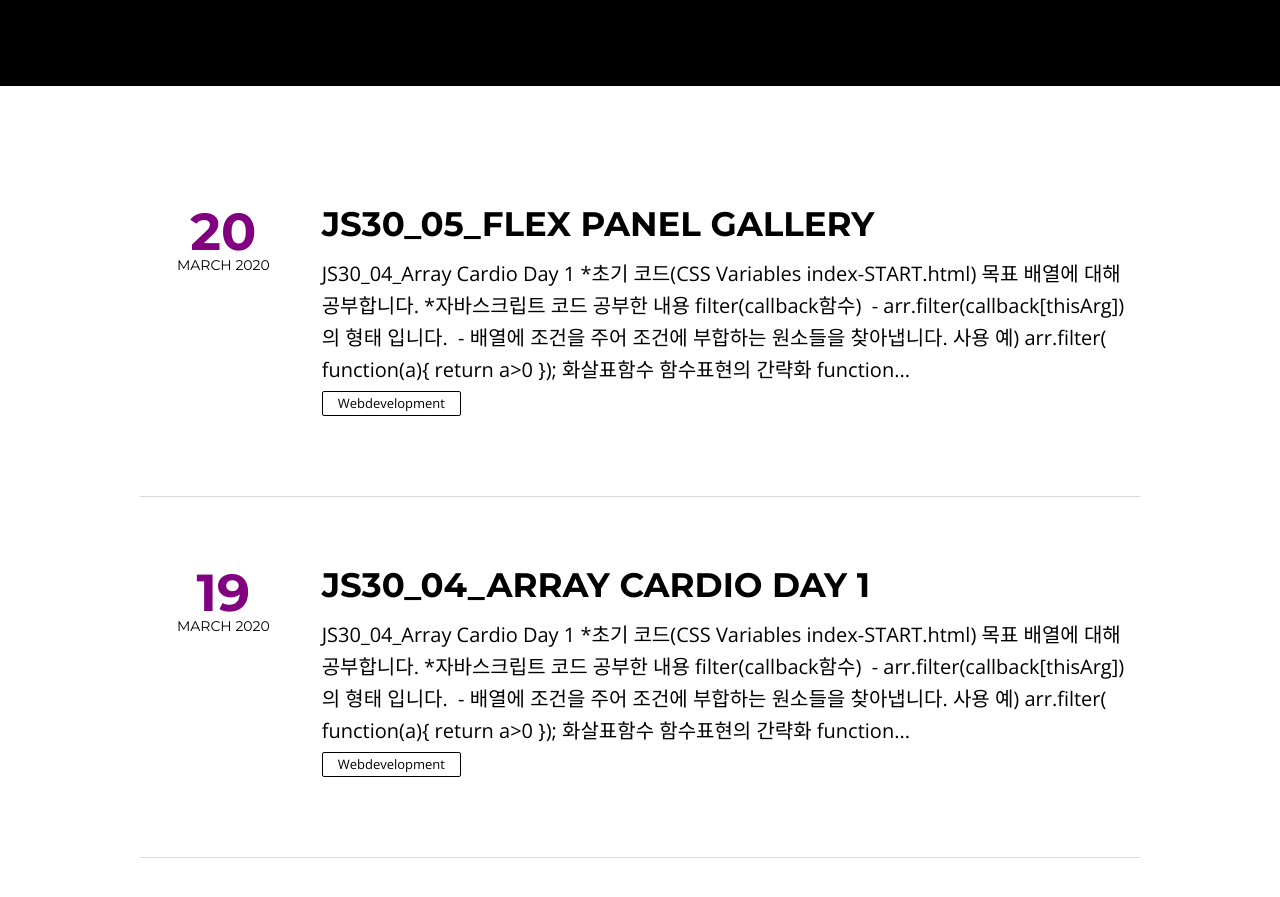
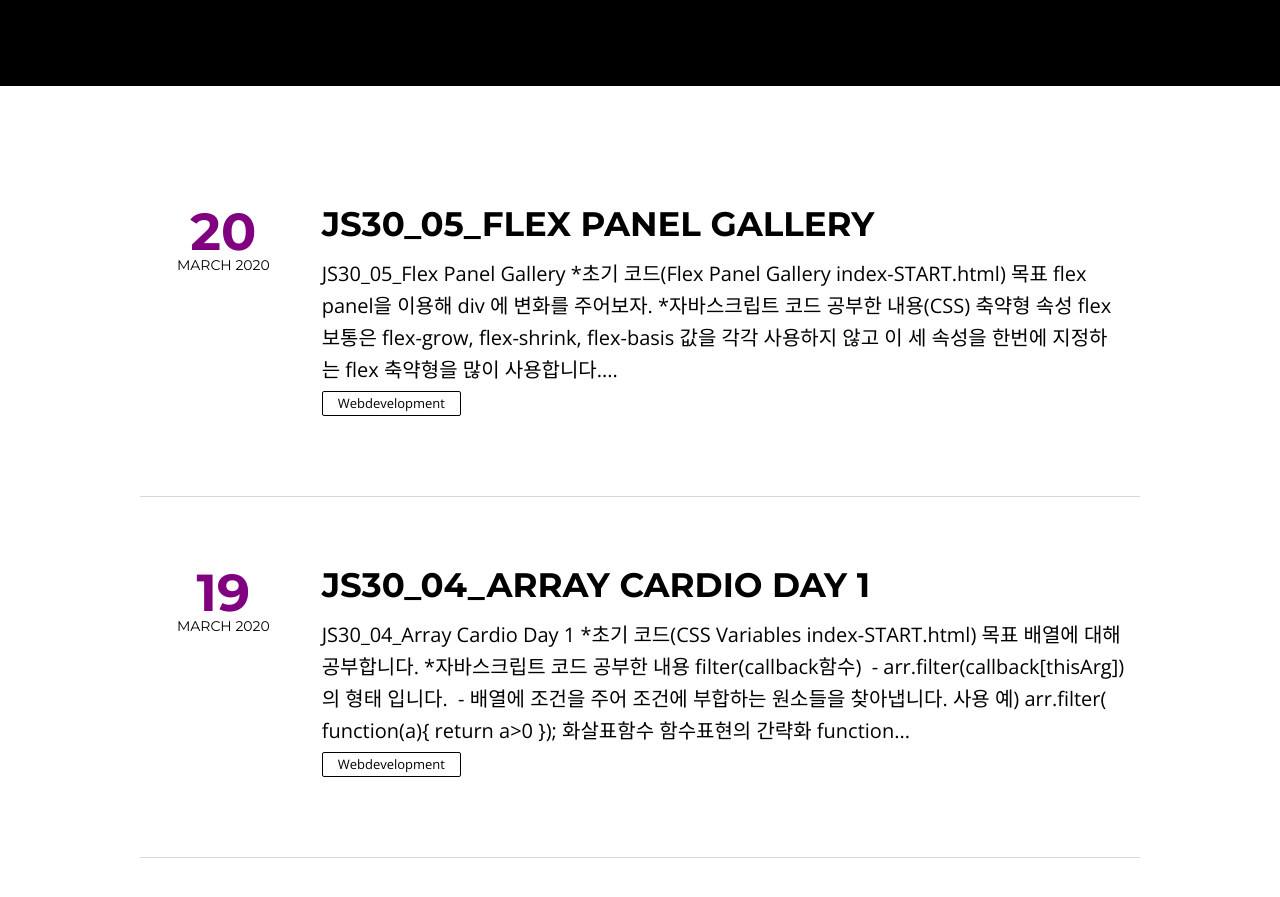
Before and after one commit to lsh58/lsh58.github.io, a Jekyll site: the page built from index.html, in a window 1280 px wide and 900 px high, scrolled down 438 px. Shown: the top 897 px of the window. Built offline with Jekyll 4.4.1, drawn with Linux system fonts in a browser that asks for light colours; nearby versions of some CDN libraries; the list of posts is cut into pages by our own code; some of the changed lines change nothing that is shown.

Commit message:
Update 2020-03-20-JS30_05_Flex Panel Gallery.md

```diff
--- a/_posts/2020-03-20-JS30_05_Flex Panel Gallery.md
+++ b/_posts/2020-03-20-JS30_05_Flex Panel Gallery.md
@@ -16,29 +16,45 @@
 
 ---
 
-# JS30_04_Array Cardio Day 1
+# JS30_05_Flex Panel Gallery
 
-*초기 코드(CSS Variables index-START.html)
+*초기 코드(Flex Panel Gallery index-START.html)
 <div class="code">
-<iframe width="100%" height="300" src="//jsfiddle.net/lsh58/0jxk6wr8/embedded/html/dark/" allowfullscreen="allowfullscreen" allowpaymentrequest frameborder="0"></iframe>
+<iframe width="100%" height="500" src="//jsfiddle.net/lsh58/em3dya0f/embedded/html,result/dark/" allowfullscreen="allowfullscreen" allowpaymentrequest frameborder="0"></iframe>
 </div>
 
 ### 목표
-배열에 대해 공부합니다.
+flex panel을 이용해 div 에 변화를 주어보자.
 
 *자바스크립트 코드
 <div class="code">
 <iframe width="100%" height="500" src="//jsfiddle.net/lsh58/0jxk6wr8/3/embedded/js/dark/" allowfullscreen="allowfullscreen" allowpaymentrequest frameborder="0"></iframe>
 </div>
 
-공부한 내용
+공부한 내용(CSS)
 
-<span class="orange">filter(callback함수)</span>
+<span class="orange">축약형 속성 flex</span>
 
- - arr.filter(callback[thisArg]) 의 형태 입니다.
- - 배열에 조건을 주어 조건에 부합하는 원소들을 찾아냅니다.
+보통은 flex-grow, flex-shrink, flex-basis  값을 각각 사용하지 않고 이 세 속성을 한번에 지정하는 flex 축약형을 많이 사용합니다. flex 축약형의 값은 flex-grow, flex-shrink, flex-basis 순서로 지정됩니다.
 
-사용 예) arr.filter( function(a){ return a>0 });
+<span class="gray">flex-grow 속성</span>
+flex-grow값을 양수로 지정하면 flex 항목별로 주축 방향 크기가 flex-basis 값 이상으로 늘어날 수 있게 됩니다. 위의 사진 예시에서 모든 항목의 flex-grow 값을 1로 지정하면 사용가능한 공간은 각 항목에게 동일하게 분배되며, 각 항목은 주축을 따라 분배받은 값만큼 사이즈를 늘려 공간을 차지합니다.
+
+첫 항목의 flex-grow 값을 2로 지정하고 나머지 두 개의 항목을 1로 지정한다면 각 항목에 지정된 flex-grow 값의 비율에 따라 남은 공간이 분배됩니다. 각 항목의 flex-grow 비율이 2:1:1 이므로 첫 항목에게 100 픽셀, 두 번째와 세 번째 항목에게 50 픽셀씩 분배됩니다.
+
+<span class="gray">flex-shrink 속성</span>
+flex-grow 속성이 주축에서 남는 공간을 항목들에게 분배하는 방법을 결정한다면 flex-shrink 속성은 주축의 공간이 부족할때 각 항목의 사이즈를 줄이는 방법을 정의합니다. 만약 flex 컨테이너가 flex 항목을 모두 포함할 만큼 넉넉한 공간을 갖고 있지 않고 flex-shrink 값이 양수이면 flex 항목은 flex-basis에 지정된 크기보다 작아집니다. 또한, flex-grow 속성과 마찬가지로 더 큰 flex-shrink 값을 갖는 항목의 사이즈가 더 빨리 줄어듭니다.
+
+항목의 최소 크기는 실제 축소량을 계산할 때 고려되기 때문에 flex-shrink 속성이 flex-grow 속성에 비해 덜 일관된 모습을 보여줄지도 모릅니다. flex-shrink 속성이 항목의 사이즈를 결정하는 알고리즘에 관해서는 Controlling Ratios of Flex Items on the Main Axis에서 자세히 살펴히보겠습니다.
+
+flex-grow 와 flex-shrink의 값이 비율임을 유의하세요.  flex 항목의 flex 속성을 모두 1 1 200px 로 지정하고 한 항목만 크기가 늘어나는 비율을 타 항목의 두배로 하고 싶으면 해당 flex 항목의 flex 속성을 2 1 200px로 지정하면 되지만, flex 속성 값을 모두  10 1 200px로 지정하고 늘어나는 비율을 두 배로 하고 싶은 항목의 flex 속성 값만 20 1 200px로 지정해도 동일하게 동작합니다.
+
+<span class="gray">flex-basis 속성</span>
+flex-basis 속성은 항목의 크기를 결정합니다. 이 속성의 기본값은 auto이며, 이 경우 브라우저는 항목이 크기를 갖는지 확인합니다. 위의 사진 예시의 경우 항목의 크기가 100 픽셀이므로 flex-basis의 값으로 100 픽셀이 사용됩니다.
+
+flex 항목에 크기가 지정되어 있지 않으면, flex 항목의 내용물 크기가 flex-basis 값으로 사용됩니다. 따라서 flex 컨테이너에서 display: flex 속성만을 지정하면 flex항목들이 각 내용물 크기만큼 공간을 차지하게 됩니다.
+
+
 
 <span class="orange">화살표함수</span>
 
```
